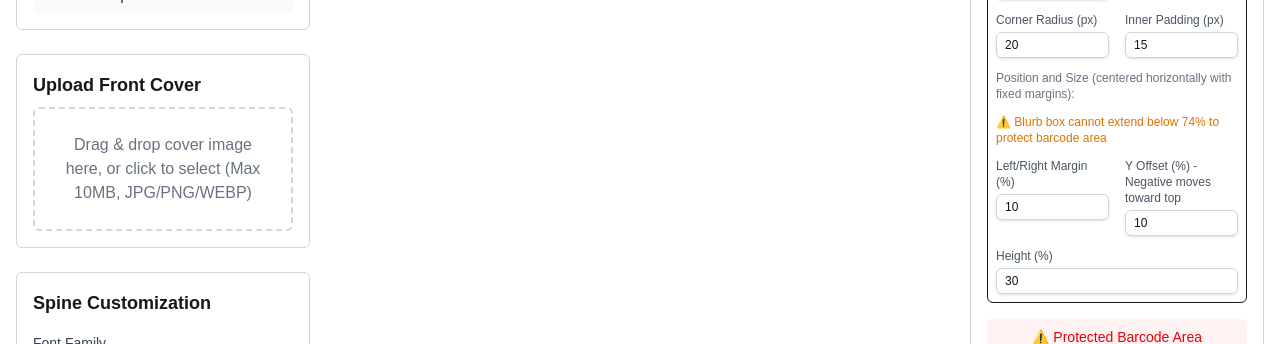
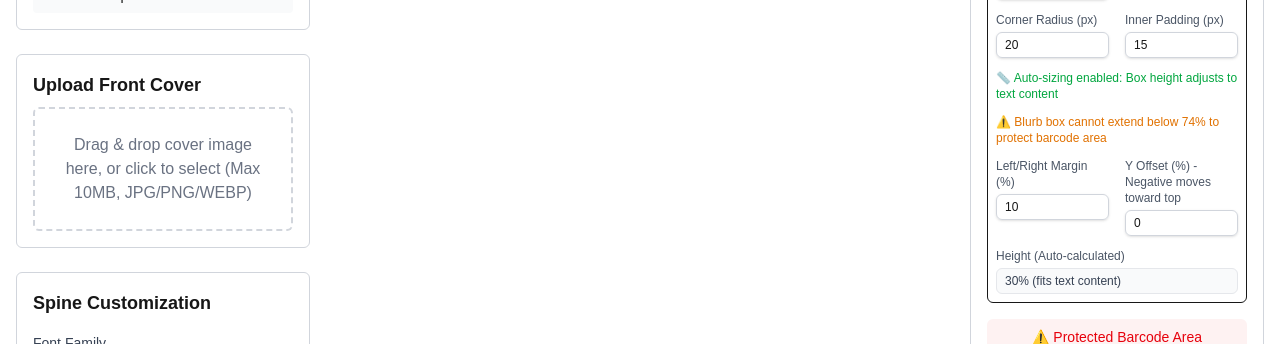
Before and after one commit to Jalum/paperbacks-ai, a Next.js app: page /editor in a window 1280 px wide. Shown: the part 840-1184 px from the top of the page. Built offline with nearby package versions, Linux system fonts and the light colour scheme; no server answers; the database is empty; sample sign-in values are in the browser's storage; a web font is replaced by a local one.

Commit message:
Automate back blurb box

```diff
--- a/src/app/auth/signin/page.tsx
+++ b/src/app/auth/signin/page.tsx
@@ -4,6 +4,7 @@ import { getProviders, signIn, getSession } from 'next-auth/react';
 import { useEffect, useState } from 'react';
 import { useRouter } from 'next/navigation';
 import type { ProvidersResponse, AuthProvider } from '@/types/auth';
+import PreviewNotice from '@/components/auth/PreviewNotice';
 
 export default function SignIn() {
   const [providers, setProviders] = useState<ProvidersResponse | null>(null);
@@ -33,6 +34,7 @@ export default function SignIn() {
   return (
     <div className="min-h-screen flex items-center justify-center bg-gray-50">
       <div className="max-w-md w-full space-y-8">
+        <PreviewNotice />
         <div>
           <h2 className="mt-6 text-center text-3xl font-extrabold text-gray-900">
             Sign in to your account
--- a/src/components/editor/BackCoverControls.tsx
+++ b/src/components/editor/BackCoverControls.tsx
@@ -19,12 +19,65 @@ const BARCODE_AREA_WIDTH_INCHES = 2.0;
 const BARCODE_AREA_HEIGHT_INCHES = 1.2;
 const BARCODE_MARGIN_FROM_TRIM_EDGE_INCHES = 0.25;
 
+// Text measurement utility for auto-sizing
+const measureTextHeight = (text: string, font: string, fontSize: number, maxWidth: number, lineHeight: number = 1.2): number => {
+  if (!text.trim()) return 0;
+
+  // Create canvas for text measurement
+  const canvas = document.createElement('canvas');
+  const ctx = canvas.getContext('2d');
+  if (!ctx) return fontSize * lineHeight * 3; // fallback
+
+  ctx.font = `${fontSize}px ${font}`;
+
+  // Split by manual line breaks first
+  const paragraphs = text.split(/\r?\n/);
+  let totalLines = 0;
+
+  paragraphs.forEach((paragraph, paragraphIndex) => {
+    if (paragraph.trim() === '') {
+      totalLines += 1; // Empty line
+      return;
+    }
+
+    const words = paragraph.split(' ').filter(word => word.length > 0);
+    if (words.length === 0) return;
+
+    let currentLine = '';
+    let linesInParagraph = 0;
+
+    for (let i = 0; i < words.length; i++) {
+      const testLine = currentLine + (currentLine ? ' ' : '') + words[i];
+      const metrics = ctx.measureText(testLine);
+
+      if (metrics.width > maxWidth && currentLine) {
+        linesInParagraph++;
+        currentLine = words[i];
+      } else {
+        currentLine = testLine;
+      }
+    }
+
+    if (currentLine) {
+      linesInParagraph++;
+    }
+
+    totalLines += linesInParagraph;
+
+    // Add extra space between paragraphs (except after the last one)
+    if (paragraphIndex < paragraphs.length - 1) {
+      totalLines += 0.5; // Half line spacing between paragraphs
+    }
+  });
+
+  return totalLines * fontSize * lineHeight;
+};
+
 export default function BackCoverControls() {
   const { designData, setDesignData, bookDetails } = useProjectStore();
   const { data: session } = useSession();
 
   // Local state for inputs that need validation to prevent clamping while typing
-  const [localHeightPercent, setLocalHeightPercent] = useState<string>('');
   const [localYOffsetPercent, setLocalYOffsetPercent] = useState<string>('');
 
   // State for the AI prompt generation process
@@ -86,11 +139,84 @@ export default function BackCoverControls() {
     };
   }, [targetDimensions]);
 
+  // Auto-calculate blurb box height based on text content
+  const calculateAutoHeight = useMemo(() => {
+    if (!designData.backCoverText || !designData.backCoverBlurbEnableBox) return 30;
+
+    const fontSize = designData.backCoverFontSize || 10;
+    const font = designData.backCoverFont || 'Arial';
+    const padding = designData.backCoverBlurbBoxPadding || 15;
+    const leftMarginPercent = designData.backCoverBlurbBoxLeftMarginPercent || 10;
+
+    // Calculate available width for text
+    const blurbAreaWidth = targetDimensions.widthPx;
+    const leftMarginPx = blurbAreaWidth * (leftMarginPercent / 100);
+    const rightMarginPx = leftMarginPx; // Same margin on both sides
+    const boxWidth = blurbAreaWidth - leftMarginPx - rightMarginPx;
+    const textDrawAreaWidth = boxWidth - (2 * padding);
+
+    // Measure text height
+    const textHeightPx = measureTextHeight(designData.backCoverText, font, fontSize, textDrawAreaWidth, 1.2);
+    const totalBoxHeightPx = textHeightPx + (2 * padding);
+
+    // Convert to percentage of back cover height
+    const heightPercent = (totalBoxHeightPx / targetDimensions.heightPx) * 100;
+
+    // Ensure minimum height and round to reasonable precision
+    return Math.max(10, Math.round(heightPercent));
+  }, [designData.backCoverText, designData.backCoverFontSize, designData.backCoverFont,
+      designData.backCoverBlurbBoxPadding, designData.backCoverBlurbBoxLeftMarginPercent,
+      designData.backCoverBlurbEnableBox, targetDimensions]);
+
+  // Calculate optimal vertical centering while respecting barcode area
+  const calculateOptimalYOffset = useMemo(() => {
+    if (!designData.backCoverBlurbEnableBox) return 0;
+
+    const autoHeight = calculateAutoHeight;
+    const maxSafeVertical = barcodeConstraints.maxSafeVerticalPercent;
+
+    // Try to center the box vertically
+    // Center position is 50%, but we need to account for box height
+    // Box extends from center - height/2 to center + height/2
+    // We want center + height/2 <= maxSafeVertical
+    // So center <= maxSafeVertical - height/2
+    // In terms of offset: center = 50 + (50 * offset / 100)
+    // So: 50 + (50 * offset / 100) <= maxSafeVertical - height/2
+    // offset <= ((maxSafeVertical - height/2 - 50) * 100) / 50
+
+    const maxCenterY = maxSafeVertical - autoHeight / 2;
+    const maxOffset = ((maxCenterY - 50) * 100) / 50;
+
+    // Try to center perfectly (offset = 0), but clamp if needed
+    return Math.min(0, Math.max(-50, Math.round(maxOffset)));
+  }, [calculateAutoHeight, barcodeConstraints.maxSafeVerticalPercent, designData.backCoverBlurbEnableBox]);
+
+  // Update auto-calculated values in store when they change
+  useEffect(() => {
+    if (designData.backCoverBlurbEnableBox) {
+      const newHeight = calculateAutoHeight;
+      const newYOffset = calculateOptimalYOffset;
+
+      // Only update if values have changed to prevent infinite loops
+      const updates: Partial<DesignData> = {};
+      if (designData.backCoverBlurbBoxHeightPercent !== newHeight) {
+        updates.backCoverBlurbBoxHeightPercent = newHeight;
+      }
+      if (designData.backCoverBlurbBoxYOffsetPercent !== newYOffset) {
+        updates.backCoverBlurbBoxYOffsetPercent = newYOffset;
+      }
+
+      if (Object.keys(updates).length > 0) {
+        setDesignData(updates);
+      }
+    }
+  }, [calculateAutoHeight, calculateOptimalYOffset, designData.backCoverBlurbEnableBox,
+      designData.backCoverBlurbBoxHeightPercent, designData.backCoverBlurbBoxYOffsetPercent, setDesignData]);
+
   // Sync local state with store values when they change externally
   useEffect(() => {
-    setLocalHeightPercent((designData.backCoverBlurbBoxHeightPercent || 30).toString());
-    setLocalYOffsetPercent((designData.backCoverBlurbBoxYOffsetPercent || 10).toString());
-  }, [designData.backCoverBlurbBoxHeightPercent, designData.backCoverBlurbBoxYOffsetPercent, bookDetails.trimSize]);
+    setLocalYOffsetPercent((designData.backCoverBlurbBoxYOffsetPercent || 0).toString());
+  }, [designData.backCoverBlurbBoxYOffsetPercent, bookDetails.trimSize]);
 
   const handleAIInputChange = (e: ChangeEvent<HTMLInputElement | HTMLTextAreaElement>) => {
     const { name, value } = e.target;
@@ -101,10 +227,6 @@ export default function BackCoverControls() {
     const { name, value, type } = e.target;
 
     // Handle special percentage inputs with local state to prevent clamping while typing
-    if (name === 'backCoverBlurbBoxHeightPercent') {
-      setLocalHeightPercent(value);
-      return;
-    }
     if (name === 'backCoverBlurbBoxYOffsetPercent') {
       setLocalYOffsetPercent(value);
       return;
@@ -123,29 +245,12 @@ export default function BackCoverControls() {
     const { name, value } = e.target;
     let processedValue = parseFloat(value);
 
-    // Only validate Y-axis constraints for blurb box height and Y offset when focus is lost
-    if (name === 'backCoverBlurbBoxHeightPercent' || name === 'backCoverBlurbBoxYOffsetPercent') {
-      // Use local state values for accurate calculation
-      const currentHeight = name === 'backCoverBlurbBoxHeightPercent' ? processedValue : parseFloat(localHeightPercent);
-      const currentYOffset = name === 'backCoverBlurbBoxYOffsetPercent' ? processedValue : parseFloat(localYOffsetPercent);
-
-      const proposedHeight = name === 'backCoverBlurbBoxHeightPercent' ? processedValue : currentHeight;
-      const proposedYOffset = name === 'backCoverBlurbBoxYOffsetPercent' ? processedValue : currentYOffset;
+    // Only validate Y-axis constraints for Y offset when focus is lost (height is auto-calculated)
+    if (name === 'backCoverBlurbBoxYOffsetPercent') {
+      const currentHeight = calculateAutoHeight;
 
       // Check if this would extend into the safety zone
-      if (barcodeConstraints.wouldExtendIntoSafetyZone(proposedHeight, proposedYOffset)) {
-        // Find a safe value by reducing the proposed value
-        if (name === 'backCoverBlurbBoxHeightPercent') {
-          // Reduce height until safe
-          for (let testHeight = processedValue; testHeight >= 10; testHeight -= 1) {
-            if (!barcodeConstraints.wouldExtendIntoSafetyZone(testHeight, currentYOffset)) {
-              processedValue = testHeight;
-              break;
-            }
-          }
-          // Update local state to reflect the clamped value
-          setLocalHeightPercent(processedValue.toString());
-        } else {
+      if (barcodeConstraints.wouldExtendIntoSafetyZone(currentHeight, processedValue)) {
         // Reduce Y offset until safe (can go negative)
         for (let testYOffset = processedValue; testYOffset >= -50; testYOffset -= 1) {
           if (!barcodeConstraints.wouldExtendIntoSafetyZone(currentHeight, testYOffset)) {
@@ -156,56 +261,12 @@ export default function BackCoverControls() {
         // Update local state to reflect the clamped value
         setLocalYOffsetPercent(processedValue.toString());
       }
-      }
 
       // Always update the store with the final value (clamped or original)
       setDesignData({ [name]: processedValue } as Partial<DesignData>);
     }
   };
 
-  // Effect to fix existing values when book size changes (Y-axis only)
-  // Only triggers when book trim size changes, not when user types in input fields
-  // ESLint warning about missing dependencies is intentional - we don't want this to trigger during typing
-  useEffect(() => {
-    if (designData.backCoverBlurbEnableBox) {
-      const currentHeight = designData.backCoverBlurbBoxHeightPercent || 30;
-      const currentYOffset = designData.backCoverBlurbBoxYOffsetPercent || 10;
-
-      // Check if current configuration extends into safety zone
-      if (barcodeConstraints.wouldExtendIntoSafetyZone(currentHeight, currentYOffset)) {
-        const updates: Partial<DesignData> = {};
-
-        // Try to fix by reducing height first
-        let fixedHeight = currentHeight;
-        for (let h = currentHeight; h >= 10; h -= 5) {
-          if (!barcodeConstraints.wouldExtendIntoSafetyZone(h, currentYOffset)) {
-            fixedHeight = h;
-            break;
-          }
-        }
-
-        // If height reduction didn't work, reduce Y offset (can go negative)
-        let fixedYOffset = currentYOffset;
-        if (barcodeConstraints.wouldExtendIntoSafetyZone(fixedHeight, currentYOffset)) {
-          for (let y = currentYOffset; y >= -50; y -= 5) {
-            if (!barcodeConstraints.wouldExtendIntoSafetyZone(fixedHeight, y)) {
-              fixedYOffset = y;
-              break;
-            }
-          }
-        }
-
-        // Apply fixes if values changed
-        if (fixedHeight !== currentHeight) updates.backCoverBlurbBoxHeightPercent = fixedHeight;
-        if (fixedYOffset !== currentYOffset) updates.backCoverBlurbBoxYOffsetPercent = fixedYOffset;
-
-        if (Object.keys(updates).length > 0) {
-          setDesignData(updates);
-        }
-      }
-    }
-    // eslint-disable-next-line react-hooks/exhaustive-deps
-  }, [bookDetails.trimSize, designData.backCoverBlurbEnableBox]); // Only trigger on book size changes, not field changes
 
   // Directly use designData from store, with fallbacks for potentially undefined values if necessary
   // Our initialDesignData in store.ts should provide these defaults now.
@@ -736,7 +797,7 @@ export default function BackCoverControls() {
                   />
                 </div>
               </div>
-              <p className="text-xs text-gray-500 col-span-2">Position and Size (centered horizontally with fixed margins):</p>
+              <p className="text-xs text-green-600 col-span-2">📏 Auto-sizing enabled: Box height adjusts to text content</p>
               <p className="text-xs text-amber-600 col-span-2">⚠️ Blurb box cannot extend below {barcodeConstraints.maxSafeVerticalPercent}% to protect barcode area</p>
               <div className="grid grid-cols-2 gap-4">
                 <div>
@@ -750,8 +811,10 @@ export default function BackCoverControls() {
               </div>
               <div className="grid grid-cols-1 gap-4">
                 <div>
-                  <label htmlFor="backCoverBlurbBoxHeightPercent" className="block text-xs font-medium text-gray-600">Height (%)</label>
-                  <input type="number" id="backCoverBlurbBoxHeightPercent" name="backCoverBlurbBoxHeightPercent" value={localHeightPercent} onChange={handleChange} onBlur={handleBlur} min="10" max="100" step="1" className="mt-1 block w-full px-2 py-1 border border-gray-300 rounded-md shadow-sm text-xs" />
+                  <label className="block text-xs font-medium text-gray-600">Height (Auto-calculated)</label>
+                  <div className="mt-1 block w-full px-2 py-1 border border-gray-200 rounded-md bg-gray-50 text-xs text-gray-700">
+                    {calculateAutoHeight}% (fits text content)
+                  </div>
                 </div>
               </div>
             </>
```
Also changed, not shown: src/components/auth/PreviewNotice.tsx (added, +34 -0 lines), src/lib/auth.ts (+6 -7 lines), 1 other file (tests, documents, lock files or other folders). Lines whose indentation alone changed are shown as unchanged.
